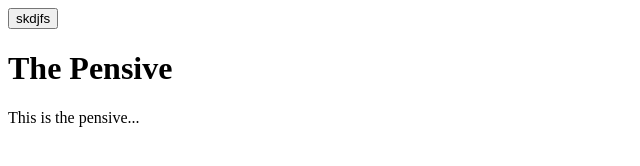
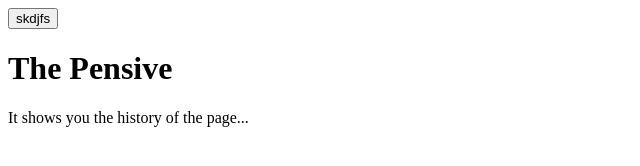
Before and after one commit to MLuebbers/pensieve, a plain HTML site: page index.html in a window 1280 px wide. Shown: the whole page, without its empty margins (0-640 px from the left). Drawn offline with nearby package versions, Linux system fonts and the light colour scheme.

Commit message:
(Text) It shows you the history of the page...

```diff
--- a/index.html
+++ b/index.html
@@ -11,7 +11,7 @@
         <button id="button">skdjfs</button>
         <h1>The Pensive</h1>
         <p>
-            This is the pensive...
+            It shows you the history of the page...
         </p>
         <div class="frame">
 
```
